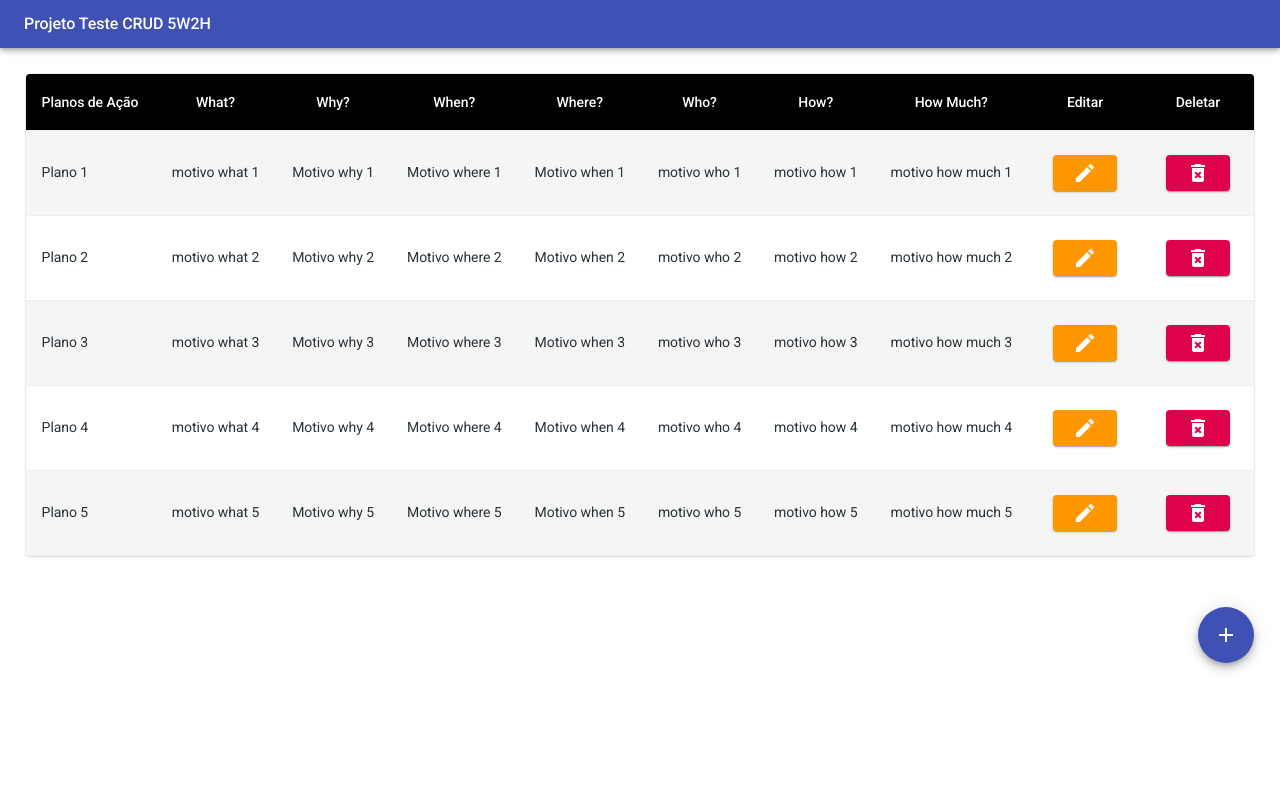
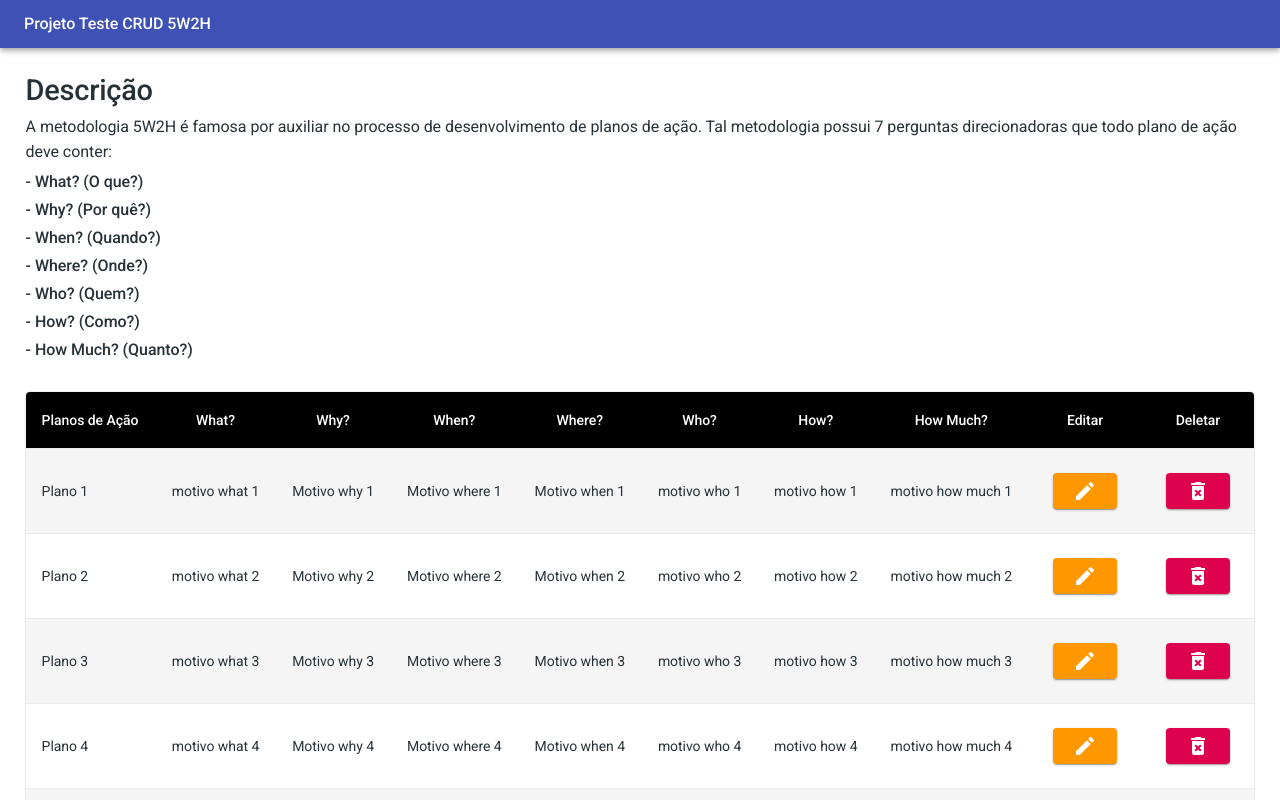
Before and after one commit to Wictorgirardi/Test-Salt, a React (Create React App) app: page /home in a window 1280 px wide. Shown: the top 800 px of the page. Built offline with nearby package versions, Linux system fonts and the light colour scheme.

Commit message:
adding info

```diff
--- /dev/null
+++ b/src/components/Info/Info.js
@@ -0,0 +1,40 @@
+import React from "react";
+import Typography from "@material-ui/core/Typography";
+
+const Info = (props) => {
+  return (
+    <div style={{ paddingBottom: "2%" }}>
+      <Typography variant="h2" component="h2" gutterBottom>
+        Descrição
+      </Typography>
+      <Typography variant="subtitle1" component="h2" gutterBottom>
+        A metodologia 5W2H é famosa por auxiliar no processo de desenvolvimento
+        de planos de ação. Tal metodologia possui 7 perguntas direcionadoras que
+        todo plano de ação deve conter:
+      </Typography>
+      <Typography variant="h5" component="h2" gutterBottom>
+        - What? (O que?)
+      </Typography>
+      <Typography variant="h5" component="h2" gutterBottom>
+        - Why? (Por quê?)
+      </Typography>
+      <Typography variant="h5" component="h2" gutterBottom>
+        - When? (Quando?)
+      </Typography>
+      <Typography variant="h5" component="h2" gutterBottom>
+        - Where? (Onde?)
+      </Typography>
+      <Typography variant="h5" component="h2" gutterBottom>
+        - Who? (Quem?)
+      </Typography>
+      <Typography variant="h5" component="h2" gutterBottom>
+        - How? (Como?)
+      </Typography>
+      <Typography variant="h5" component="h2" gutterBottom>
+        - How Much? (Quanto?)
+      </Typography>
+    </div>
+  );
+};
+
+export default Info;
--- /dev/null
+++ b/src/components/Info/index.js
@@ -0,0 +1 @@
+export { default } from './Info';
--- a/src/components/index.js
+++ b/src/components/index.js
@@ -3,3 +3,4 @@ export { default as TableData } from "./Table";
 export { default as ModalDelete } from "./ModalDelete/";
 export { default as ModalEdit } from "./ModalEdit/";
 export { default as Header } from "./Header/";
+export { default as Info } from "./Info/";
--- a/src/views/Home/Home.js
+++ b/src/views/Home/Home.js
@@ -4,12 +4,15 @@ import TableData from "../../components/Table";
 import Grid from "@material-ui/core/Grid";
 import ModalEdit from "components/ModalEdit";
 import Header from "components/Header";
+import Info from "components/Info";
 
 const Home = (props) => {
   return (
     <>
       <Header />
+
       <Grid container style={{ padding: "2%" }}>
+        <Info></Info>
         <TableData></TableData>
       </Grid>
       <Grid item xs={12} style={{ textAlign: "end", padding: "2%", bottom: 0 }}>
```
